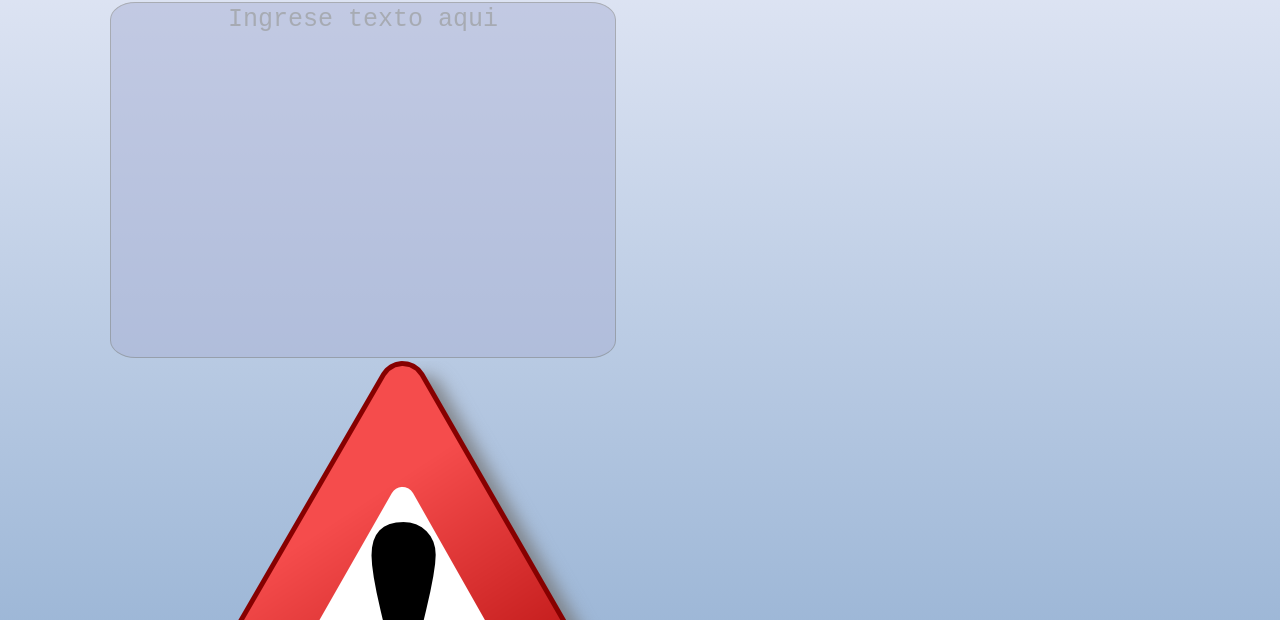
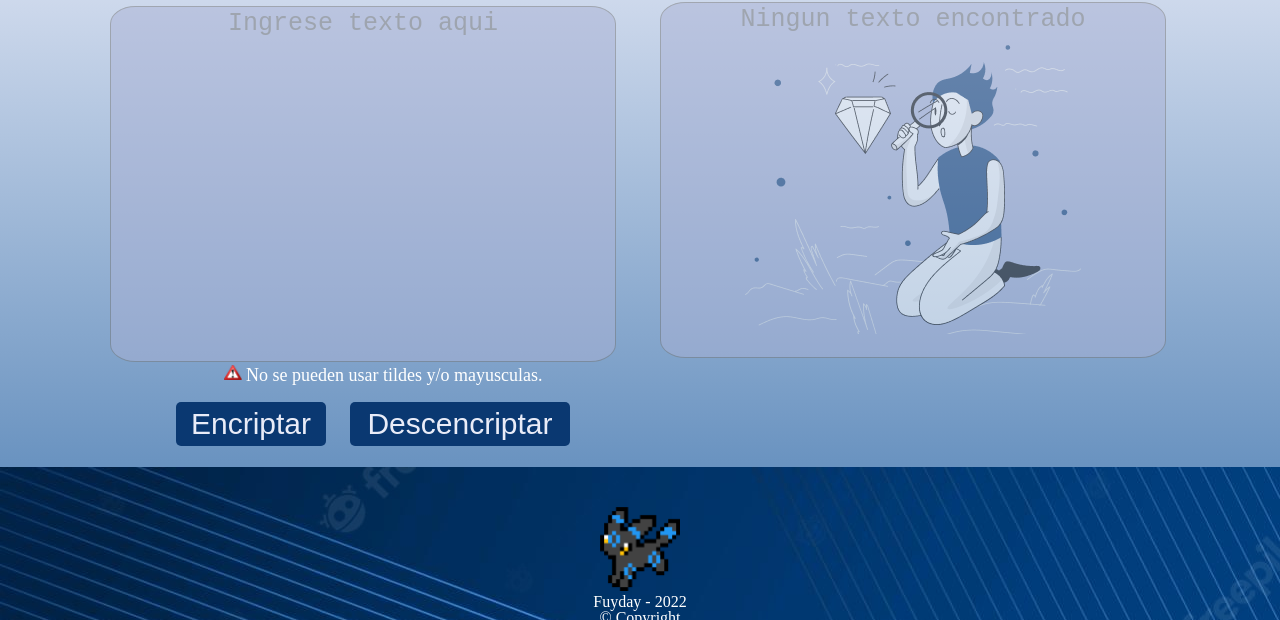
Before and after one commit to Fuyday/Encriptador, a plain HTML site: page index.html in a window 1280 px wide. Shown: the part 129-749 px from the top of the page. Drawn offline with Linux system fonts and the light colour scheme.

Commit message:
imagen advertencia solucionado

```diff
--- a/style.css
+++ b/style.css
@@ -54,7 +54,7 @@ body{
     color: white;
 }
 
-.icono-Advertencia{
+.icono-advertencia{
     width: 18px;
 }
 
```
